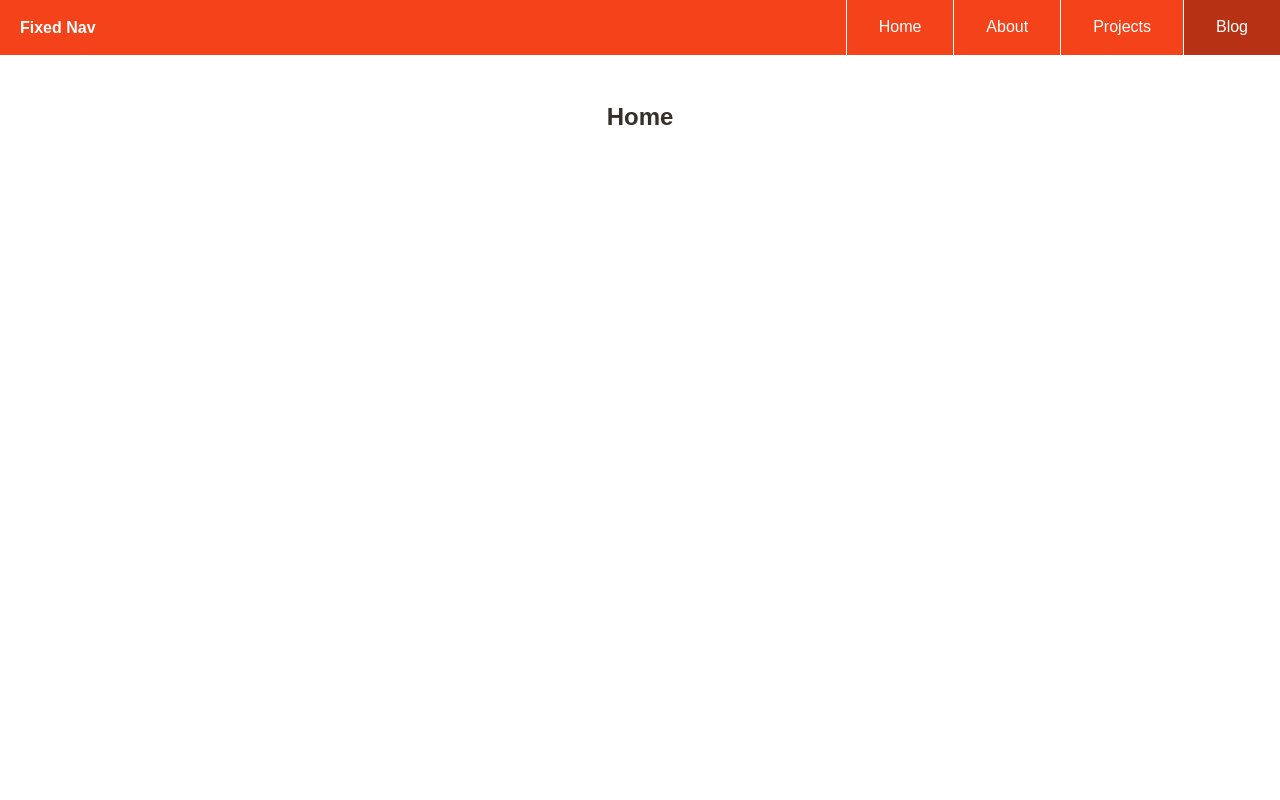
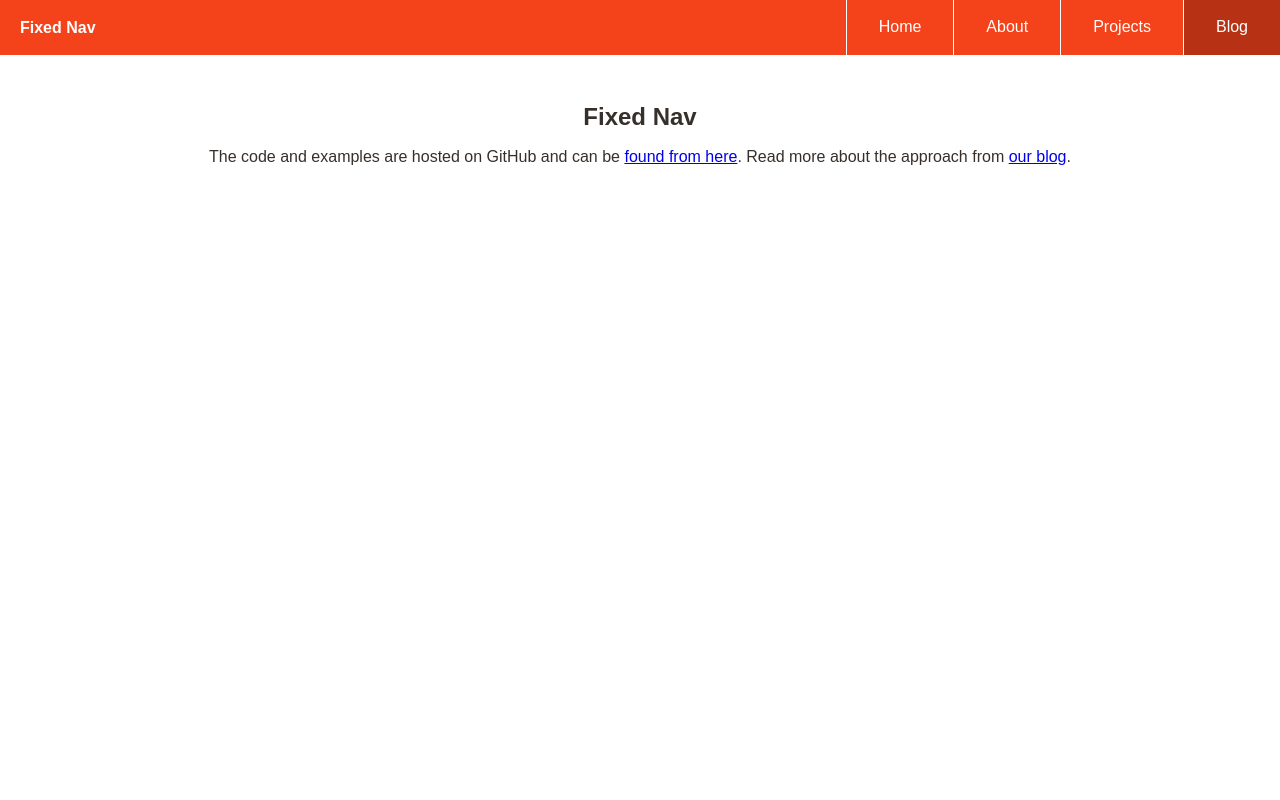
Before and after one commit to adtile/fixed-nav, a plain HTML site: page index.html in a window 1280 px wide. Shown: the top 800 px of the page. Drawn offline with Linux system fonts and the light colour scheme.

Commit message:
Adds a note about where the original code can be found.

```diff
--- a/css/styles.css
+++ b/css/styles.css
@@ -105,13 +105,19 @@ body {
 
 section {
   border-bottom: 1px solid #999;
+  text-align: center;
   padding: 100px 0 0;
   height: 800px;
   width: 100%;
 }
 
 h1 {
-  text-align: center;
+  margin-bottom: .5em;
+}
+
+p {
+  width: 90%;
+  margin: 0 auto;
 }
 
 
--- a/index.html
+++ b/index.html
@@ -27,7 +27,8 @@
     </header>
 
     <section id="home">
-      <h1>Home</h1>
+      <h1>Fixed Nav</h1>
+      <p>The code and examples are hosted on GitHub and can be <a href="https://github.com/adtile/fixed-nav">found from here</a>. Read more about the approach from&nbsp;<a href="http://blog.adtile.me/2014/03/03/responsive-fixed-one-page-navigation/">our&nbsp;blog</a>.</p>
     </section>
 
     <section id="about">
```
